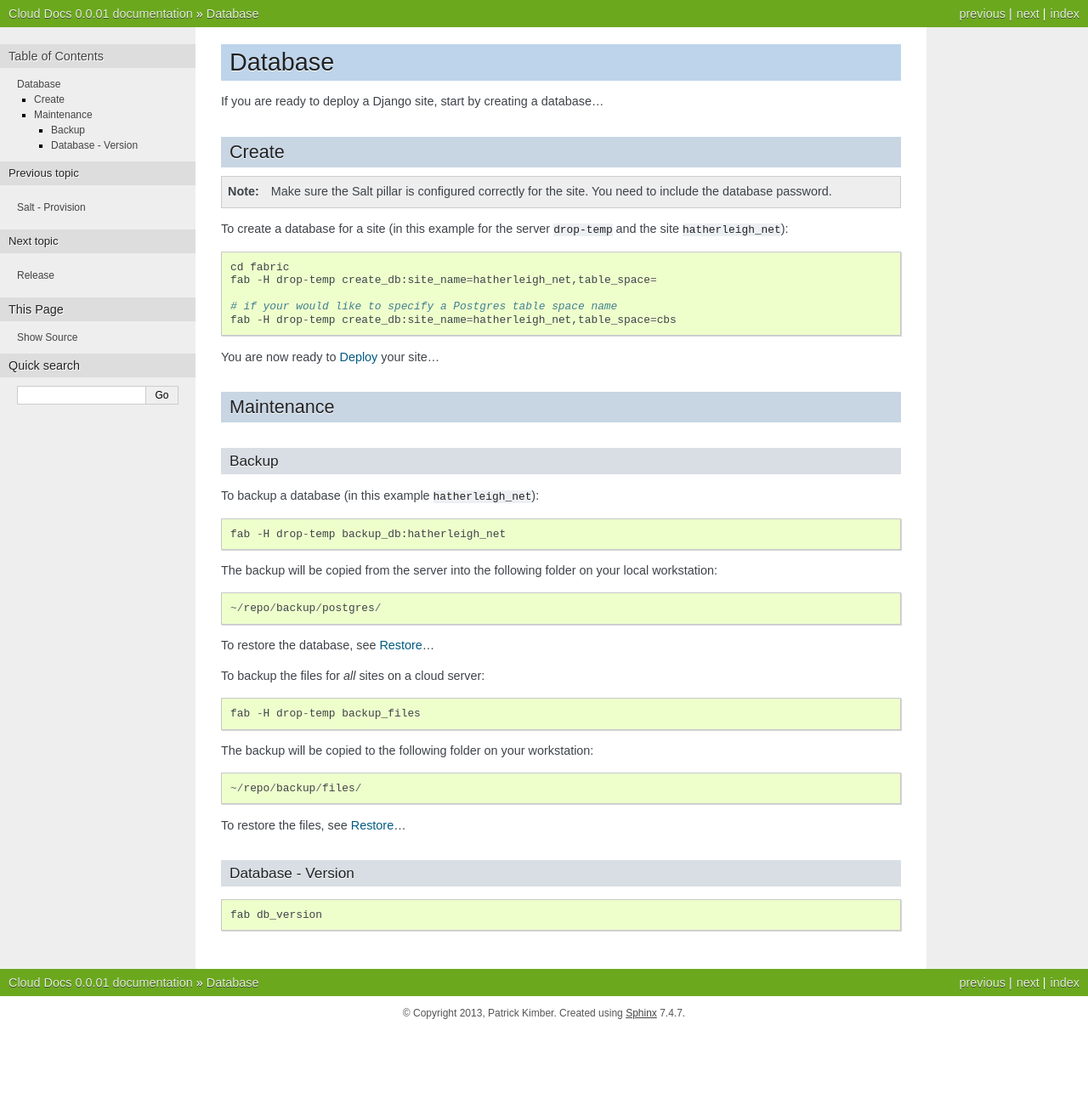
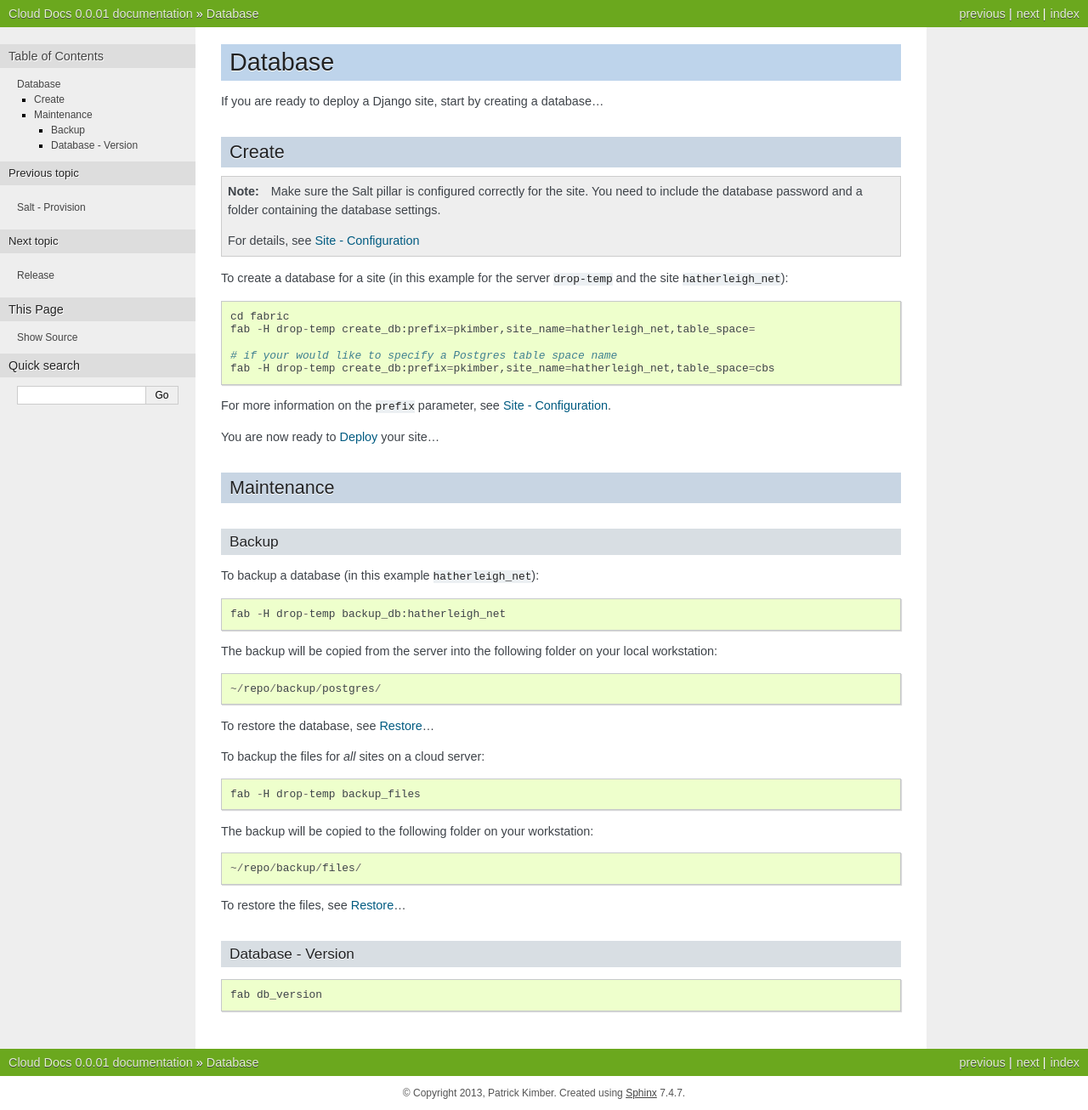
Before and after one commit to pkimber/old-docs-migrated-to-gitlab, a Sphinx documentation site: the page built from source/fabric-database.rst, in a window 1280 px wide. Shown: the whole page at 85% size. Built offline with Sphinx 7.4.7, drawn with Linux system fonts in a browser that asks for light colours; before the commit the page ends 1212 px from its top, so only the background shows below that.

Commit message:
Try and explain the use of the 'prefix' parameter

```diff
--- a/source/fabric-database.rst
+++ b/source/fabric-database.rst
@@ -9,7 +9,9 @@ Create
 .. note::
 
   Make sure the Salt pillar is configured correctly for the site.  You need to
-  include the database password.
+  include the database password and a folder containing the database settings.
+
+  For details, see :doc:`site-config`
 
 To create a database for a site (in this example for the server ``drop-temp``
 and the site ``hatherleigh_net``):
@@ -17,10 +19,12 @@ and the site ``hatherleigh_net``):
 ::
 
   cd fabric
-  fab -H drop-temp create_db:site_name=hatherleigh_net,table_space=
+  fab -H drop-temp create_db:prefix=pkimber,site_name=hatherleigh_net,table_space=
 
   # if your would like to specify a Postgres table space name
-  fab -H drop-temp create_db:site_name=hatherleigh_net,table_space=cbs
+  fab -H drop-temp create_db:prefix=pkimber,site_name=hatherleigh_net,table_space=cbs
+
+For more information on the ``prefix`` parameter, see :doc:`site-config`.
 
 You are now ready to :doc:`fabric-deploy` your site...
 
--- a/source/site-config.rst
+++ b/source/site-config.rst
@@ -74,7 +74,7 @@ To validate the pillar files, use the fabric ``validate`` task e.g:
 ::
 
   cd fabric
-  fab valid:pkimber_net
+  fab valid:prefix=pkimber,name=pkimber_net
 
 Testing
 =======
```
